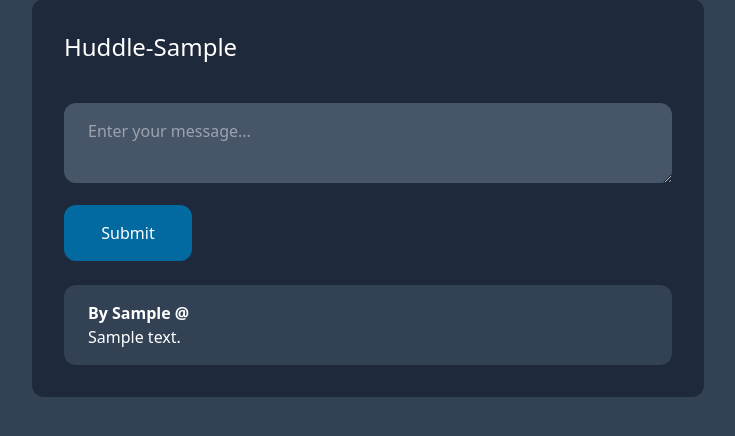
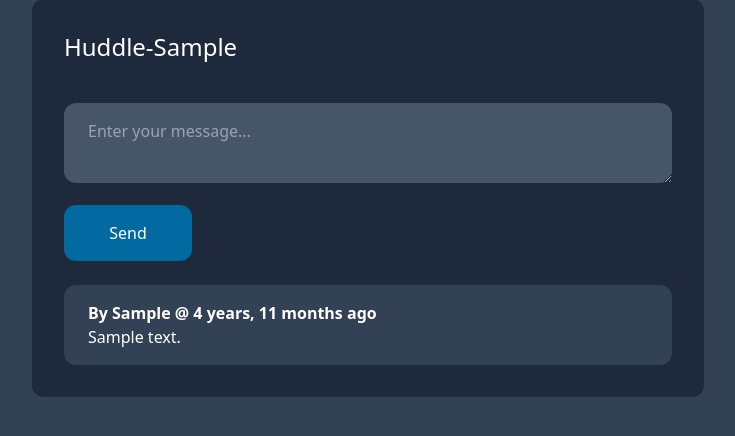
Before and after one commit to Ademolah/Huddle, a Django app: template huddle/templates/huddle/huddle.html in a window 1280 px wide. Shown: the part 129-565 px from the top of the page, without its empty margins (272-1007 px from the left). Run offline with Django 5.2, Linux system fonts and the light colour scheme; the template is opened without the code that fills it: values that come from a table or form of the project are taken from there, others are empty; tables that the repository leaves empty hold one stand-in row (values such as "Sample post"); some libraries are stand-ins or nearby versions.

Commit message:
fixed bug

```diff
--- a/huddle/forms.py
+++ b/huddle/forms.py
@@ -7,4 +7,4 @@
 class ItemForm(ModelForm):
     class Meta:
         model = Item
-        fields = ('content', 'user')
+        fields = ('content', 'user',)
--- a/huddle/models.py
+++ b/huddle/models.py
@@ -9,3 +9,6 @@
     user = models.CharField(max_length=150)
     content = models.TextField()
     created_at = models.DateTimeField(auto_now_add=True)
+
+    class Meta:
+        ordering = ('-created_at',)
--- a/huddle/templates/huddle/huddle.html
+++ b/huddle/templates/huddle/huddle.html
@@ -2,7 +2,7 @@
 
 {% block content %}
     <div class="max-w-2xl mx-auto text-white bg-slate-800 p-8 rounded-xl">
-        <h2 class="mb-6 text-2xl">Huddle-{{ huddle.key }}</h2>
+        <h2 class="mb-6 text-2xl">Huddle-{{huddle.key}}</h2>
 
         <form method="post" action="{% url 'huddle' %}?user={{ user }}&key={{ huddle.key }}" class="space-y-4">
             {% csrf_token %}
@@ -11,13 +11,13 @@
 
             <textarea name="content" class="w-full py-4 px-6 bg-slate-600 text-white rounded-xl" placeholder="Enter your message..."></textarea>
 
-            <button class="w-32 py-4 px-6 bg-sky-700 rounded-xl text-white">Submit</button>
+            <button class="w-32 py-4 px-6 bg-sky-700 rounded-xl text-white">Send</button>
         </form>
 
         <div class="mt-6 space-y-4">
             {% for item in huddle.items.all %}
                 <div class="py-4 px-6 bg-slate-700 text-white rounded-xl">
-                    <p class="font-bold">By {{ item.user }} @ {{ item.created_by }}</p>
+                    <p class="font-bold">By {{ item.user }} @ {{ item.created_at|timesince }} ago</p>
 
                     <p>{{ item.content }}</p>
                 </div>
--- a/huddle/templates/huddle/index.html
+++ b/huddle/templates/huddle/index.html
@@ -8,7 +8,7 @@
 
             <form method="get" action="{% url 'huddle' %}" class="space-y-4">
                 <input type="email" name="user" class="w-full py-4 px-6 bg-slate-600 rounded-xl text-white" placeholder="Email">
-                <input type="text" name="huddlekey" class="w-full py-4 px-6 bg-slate-600 rounded-xl text-white" placeholder="Huddle key">
+                <input type="text" name="key" class="w-full py-4 px-6 bg-slate-600 rounded-xl text-white" placeholder="Huddle key">
 
                 <button class="w-32 py-4 px-6 bg-sky-700 rounded-xl text-white">Join</button>
             </form>
```
